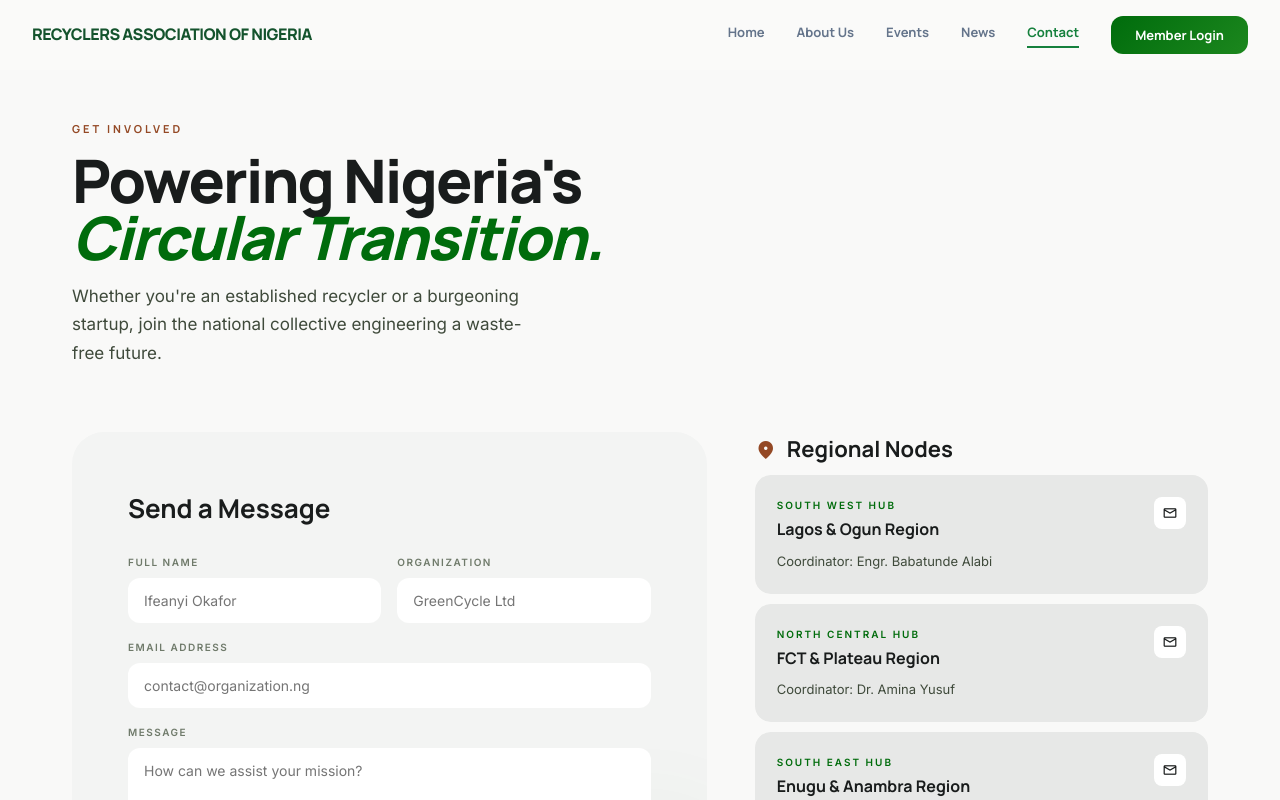
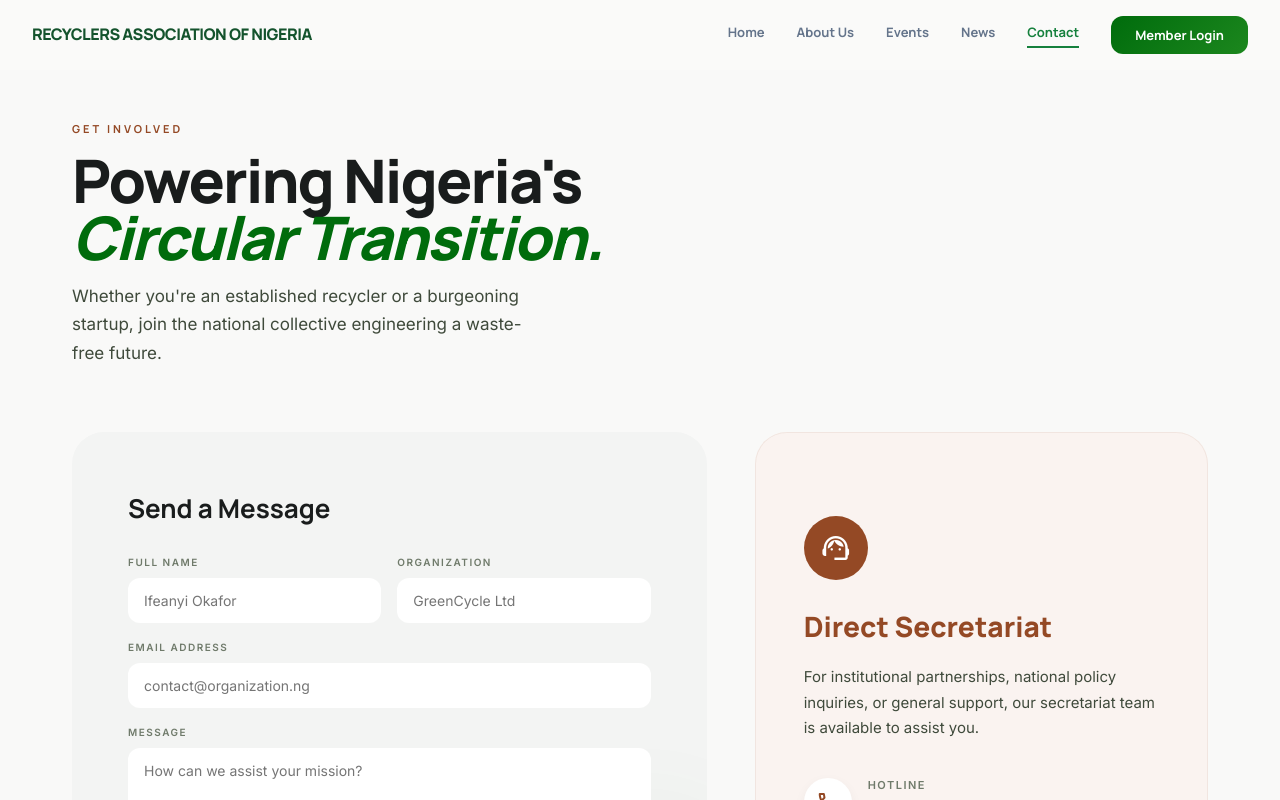
Before and after one commit to zoneboy/official, a React (Vite) app: page / in a window 1280 px wide. Both pictures are taken after a click on the button "Join RAN". Shown: the top 800 px of the page. Built offline with nearby package versions, Linux system fonts and the light colour scheme.

Commit message:
Update ContactPage.jsx

```diff
--- a/src/pages/ContactPage.jsx
+++ b/src/pages/ContactPage.jsx
@@ -2,17 +2,13 @@ import { COLORS, FONTS, GRADIENTS } from "../styles/tokens";
 import { useBreakpoints } from "../hooks";
 import { FadeIn, Icon } from "../components";
 
-const HUBS = [
-  { region: "South West Hub", area: "Lagos & Ogun Region", coord: "Engr. Babatunde Alabi", email: "sw@ran.org.ng" },
-  { region: "North Central Hub", area: "FCT & Plateau Region", coord: "Dr. Amina Yusuf", email: "nc@ran.org.ng" },
-  { region: "South East Hub", area: "Enugu & Anambra Region", coord: "Chief Emeka Nwosu", email: "se@ran.org.ng" },
-];
 const STEPS = [
   { num: "01", title: "Application Submission", desc: "Submit operational permit, CAC documents, and environmental impact summary.", bg: COLORS.secondaryContainer, color: COLORS.onSecondaryContainer, rotate: -6, mt: 0 },
   { num: "02", title: "Compliance Review", desc: "Technical committee reviews facility standards against national benchmarks.", bg: COLORS.primaryContainer, color: COLORS.onPrimaryContainer, rotate: 12, mt: 0 },
   { num: "03", title: "Site Verification", desc: "Regional coordinator conducts a brief physical inspection.", bg: COLORS.tertiaryContainer, color: "#fff", rotate: -12, mt: 0 },
   { num: "04", title: "Full Induction", desc: "Receive digital credentials, membership seal, and database access.", bg: COLORS.secondary, color: "#fff", rotate: 6, mt: 0 },
 ];
+
 const BENEFITS = [
   { title: "Policy Advocacy", desc: "We represent your interests at federal and state regulatory levels." },
   { title: "Market Intelligence", desc: "Access weekly reports on global plastic, metal, and fiber pricing." },
@@ -61,35 +57,39 @@ export default function ContactPage() {
               </div>
             </div>
           </FadeIn>
-          {/* Hubs */}
-          <div style={{ display: "flex", flexDirection: "column", gap: 24 }}>
-            <FadeIn delay={0.1}>
-              <h3 style={{ fontFamily: FONTS.headline, fontSize: m ? 18 : 22, fontWeight: 700, display: "flex", alignItems: "center", gap: 10, marginBottom: 8 }}><Icon name="location_on" fill size={22} style={{ color: COLORS.secondary }} /> Regional Nodes</h3>
-              <div style={{ display: "flex", flexDirection: "column", gap: 10 }}>
-                {HUBS.map((h) => (
-                  <div key={h.region} style={{ background: COLORS.surfaceContainerHigh, padding: m ? 18 : 22, borderRadius: 16 }}>
-                    <div style={{ display: "flex", justifyContent: "space-between", alignItems: "flex-start" }}>
-                      <div>
-                        <p style={{ color: COLORS.primary, fontSize: 10, fontWeight: 700, textTransform: "uppercase", letterSpacing: 2, marginBottom: 4 }}>{h.region}</p>
-                        <p style={{ fontFamily: FONTS.headline, fontSize: m ? 14 : 16, fontWeight: 700 }}>{h.area}</p>
-                      </div>
-                      <a href={`mailto:${h.email}`} style={{ background: COLORS.surfaceContainerLowest, padding: 8, borderRadius: 8, display: "flex", textDecoration: "none" }}><Icon name="mail" size={16} style={{ color: COLORS.onSurface }} /></a>
+
+          {/* Direct Secretariat */}
+          <div style={{ display: "flex", flexDirection: "column" }}>
+            <FadeIn delay={0.1} style={{ height: "100%" }}>
+              <div style={{ background: `${COLORS.secondaryFixed}30`, padding: m ? 32 : 48, borderRadius: m ? 20 : 32, border: `1px solid ${COLORS.secondary}15`, height: "100%", display: "flex", flexDirection: "column", justifyContent: "center" }}>
+                <div style={{ width: 64, height: 64, borderRadius: "50%", background: COLORS.secondary, display: "flex", alignItems: "center", justifyContent: "center", marginBottom: 24 }}>
+                  <Icon name="support_agent" size={32} style={{ color: "#fff" }} />
+                </div>
+                <h4 style={{ fontFamily: FONTS.headline, fontWeight: 800, color: COLORS.secondary, fontSize: m ? 24 : 28, marginBottom: 16 }}>Direct Secretariat</h4>
+                <p style={{ fontSize: 15, color: COLORS.onSurfaceVariant, lineHeight: 1.7, marginBottom: 36 }}>For institutional partnerships, national policy inquiries, or general support, our secretariat team is available to assist you.</p>
+
+                <div style={{ display: "flex", flexDirection: "column", gap: 24 }}>
+                  {/* Phone */}
+                  <a href="tel:+2349079819777" style={{ display: "flex", alignItems: "center", gap: 16, textDecoration: "none" }}>
+                    <div style={{ width: 48, height: 48, borderRadius: "50%", background: "#fff", display: "flex", alignItems: "center", justifyContent: "center", flexShrink: 0, boxShadow: "0 4px 12px rgba(0,0,0,0.05)" }}>
+                      <Icon name="call" size={24} style={{ color: COLORS.secondary }} />
                     </div>
-                    <p style={{ fontSize: 13, color: COLORS.onSurfaceVariant, marginTop: 8 }}>Coordinator: {h.coord}</p>
-                  </div>
-                ))}
-              </div>
-            </FadeIn>
-            <FadeIn delay={0.2}>
-              <div style={{ background: `${COLORS.secondaryFixed}30`, padding: m ? 22 : 28, borderRadius: m ? 20 : 32, border: `1px solid ${COLORS.secondary}15` }}>
-                <h4 style={{ fontFamily: FONTS.headline, fontWeight: 700, color: COLORS.secondary, fontSize: m ? 16 : 18, marginBottom: 10 }}>Direct Secretariat</h4>
-                <p style={{ fontSize: 13, color: COLORS.onSurfaceVariant, lineHeight: 1.7, marginBottom: 18 }}>For institutional partnerships or national policy inquiries.</p>
-                <div style={{ display: "flex", alignItems: "center", gap: 12 }}>
-                  <div style={{ width: 40, height: 40, borderRadius: "50%", background: COLORS.secondary, display: "flex", alignItems: "center", justifyContent: "center", flexShrink: 0 }}><Icon name="call" size={20} style={{ color: "#fff" }} /></div>
-                  <div>
-                    <p style={{ fontSize: 10, fontWeight: 700, textTransform: "uppercase", color: COLORS.outline, letterSpacing: 1 }}>Hotline</p>
-                    <p style={{ fontFamily: FONTS.headline, fontWeight: 700, fontSize: m ? 14 : 16 }}>+234 (0) 800-RECYCLE</p>
-                  </div>
+                    <div>
+                      <p style={{ fontSize: 11, fontWeight: 700, textTransform: "uppercase", color: COLORS.outline, letterSpacing: 1.5, marginBottom: 4 }}>Hotline</p>
+                      <p style={{ fontFamily: FONTS.headline, fontWeight: 700, fontSize: m ? 16 : 18, color: COLORS.onSurface }}>+234 907 981 9777</p>
+                    </div>
+                  </a>
+
+                  {/* Email */}
+                  <a href="mailto:ran@recyclersassociation.org" style={{ display: "flex", alignItems: "center", gap: 16, textDecoration: "none" }}>
+                    <div style={{ width: 48, height: 48, borderRadius: "50%", background: "#fff", display: "flex", alignItems: "center", justifyContent: "center", flexShrink: 0, boxShadow: "0 4px 12px rgba(0,0,0,0.05)" }}>
+                      <Icon name="mail" size={24} style={{ color: COLORS.secondary }} />
+                    </div>
+                    <div>
+                      <p style={{ fontSize: 11, fontWeight: 700, textTransform: "uppercase", color: COLORS.outline, letterSpacing: 1.5, marginBottom: 4 }}>Email Us</p>
+                      <p style={{ fontFamily: FONTS.headline, fontWeight: 700, fontSize: m ? 15 : 16, color: COLORS.onSurface, wordBreak: "break-all" }}>ran@recyclersassociation.org</p>
+                    </div>
+                  </a>
                 </div>
               </div>
             </FadeIn>
@@ -121,7 +121,10 @@ export default function ContactPage() {
           </div>
           <FadeIn delay={0.5}>
             <div style={{ textAlign: "center", marginTop: m ? 36 : 64 }}>
-              <button style={{ background: COLORS.inverseSurface, color: COLORS.secondaryFixed, padding: m ? "16px 32px" : "18px 44px", borderRadius: 32, border: "none", fontFamily: FONTS.headline, fontWeight: 800, fontSize: m ? 14 : 16, cursor: "pointer", display: "inline-flex", alignItems: "center", gap: 10, width: m ? "100%" : "auto", justifyContent: "center" }}>
+              <button
+                onClick={() => window.open("https://portal.recyclersassociation.org/", "_blank", "noopener,noreferrer")}
+                style={{ background: COLORS.inverseSurface, color: COLORS.secondaryFixed, padding: m ? "16px 32px" : "18px 44px", borderRadius: 32, border: "none", fontFamily: FONTS.headline, fontWeight: 800, fontSize: m ? 14 : 16, cursor: "pointer", display: "inline-flex", alignItems: "center", gap: 10, width: m ? "100%" : "auto", justifyContent: "center" }}
+              >
                 Start Your Registration <Icon name="arrow_forward" size={20} />
               </button>
             </div>
```
